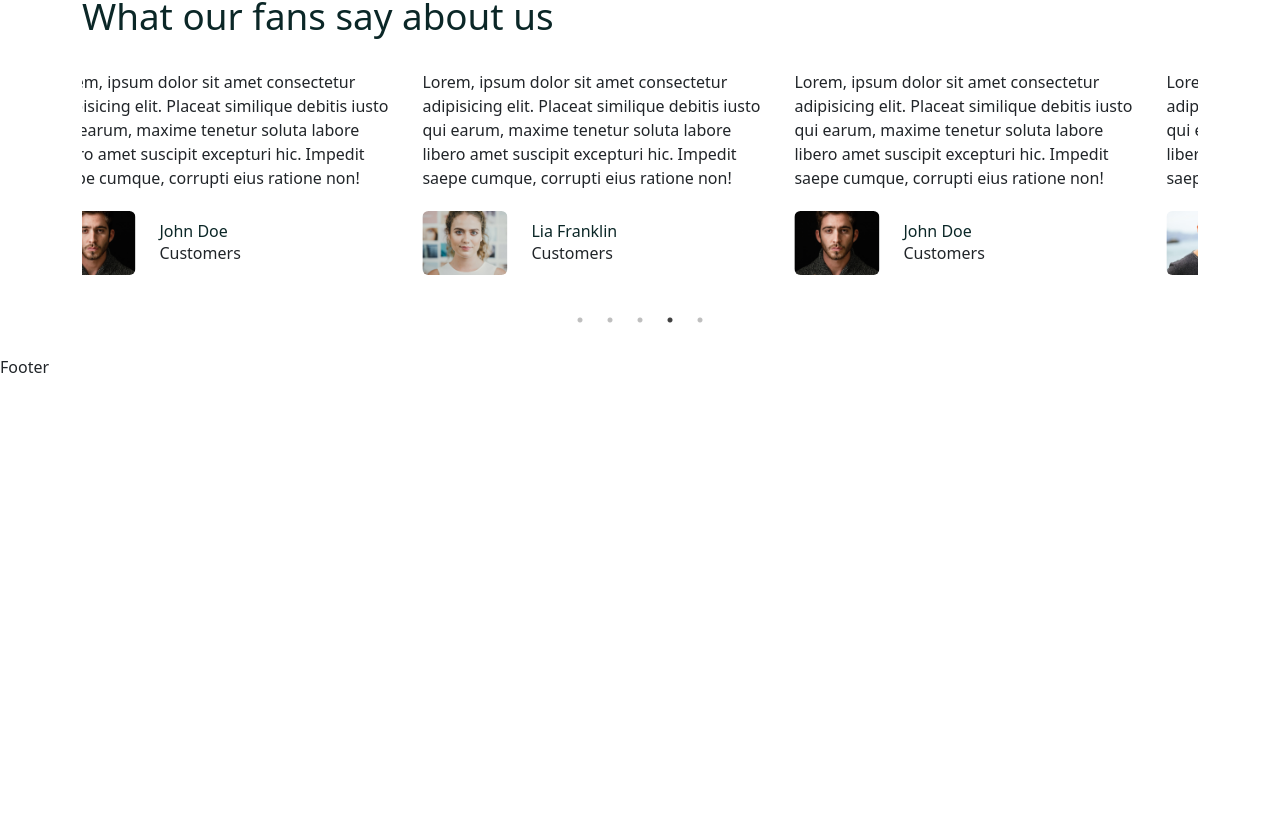
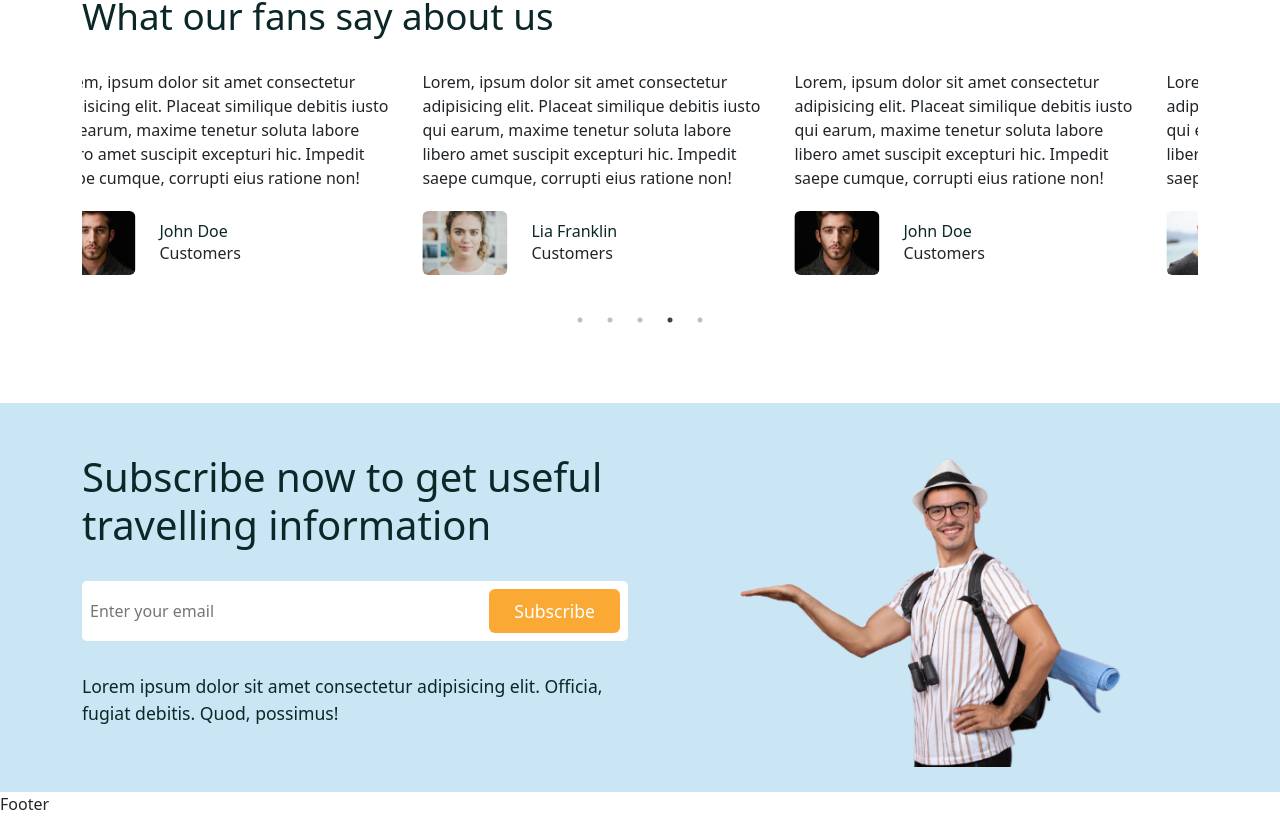
Before and after one commit to eric2umeh/tour-booking-mern, a React (Create React App) app in the folder frontend/: page /home in a window 1280 px wide. Shown: the part 3500-4316 px from the top of the page. Before the commit the page ends 3879 px from the top, so only its background shows below. Built offline with nearby package versions, Linux system fonts and the light colour scheme; a web font is replaced by a local one.

Commit message:
Add Newsletter file

```diff
--- a/frontend/src/pages/Home.jsx
+++ b/frontend/src/pages/Home.jsx
@@ -12,6 +12,7 @@ import ServiceList from '../services/ServiceList';
 import FeaturedTourList from '../components/Featured-tours/FeaturedTourList';
 import MasonryImagesGallery from '../components/Image-gallery/MasonryImagesGallery';
 import Testimonials from '../components/Testimonial/Testimonials';
+import Newsletter from '../shared/Newsletter';
 
 const Home = () => {
   return (
@@ -163,6 +164,9 @@ const Home = () => {
         </Container>
       </section>
       {/* Testimonial Section end  */}
+
+      {/* Newsletter starts */}
+      <Newsletter />
     </>
   );
 };
--- /dev/null
+++ b/frontend/src/shared/Newsletter.jsx
@@ -0,0 +1,38 @@
+import React from 'react';
+import './newsletter.css';
+
+import maleTourist from '../assets/images/male-tourist.png';
+import { Col, Container, Row } from 'reactstrap';
+
+const Newsletter = () => {
+  return (
+    <section className='newsletter'>
+      <Container>
+        <Row>
+          <Col lg="6">
+            <div className="newsletter__content">
+              <h2>Subscribe now to get useful travelling information</h2>
+
+              <div className="newsletter__input">
+                <input type="email" placeholder="Enter your email" />
+                <button className="btn newsletter__btn">Subscribe</button>
+              </div>
+
+              <p>
+                Lorem ipsum dolor sit amet consectetur adipisicing elit.
+                Officia, fugiat debitis. Quod, possimus!
+              </p>
+            </div>
+          </Col>
+          <Col lg="6">
+            <div className="newsletter__img">
+                <img src={maleTourist} alt="" />
+            </div>
+          </Col>
+        </Row>
+      </Container>
+    </section>
+  );
+};
+
+export default Newsletter;
--- /dev/null
+++ b/frontend/src/shared/newsletter.css
@@ -0,0 +1,49 @@
+.newsletter {
+  background: #cae5f4;
+  padding: 0;
+  margin-top: 3rem;
+}
+
+.newsletter__img img {
+  width: 100%;
+}
+.newsletter__content {
+  padding: 50px 0;
+}
+
+.newsletter__content h2 {
+  font-size: 2.5rem;
+  margin-bottom: 2rem;
+}
+
+.newsletter__input {
+  display: flex;
+  align-items: center;
+  justify-content: space-between;
+  background: #fff;
+  padding: 0.5rem;
+  margin-bottom: 2rem;
+  border-radius: 5px;
+}
+
+.newsletter__input input {
+  border: none;
+  font-size: 1rem;
+  color: var(--heading-color);
+}
+
+.newsletter__input input:focus {
+  outline: none;
+}
+
+.newsletter__btn {
+  padding: 0.5rem 1.5rem !important;
+  background: var(--secondary-color) !important;
+  color: #fff !important;
+  font-size: 1.1rem !important;
+}
+
+.newsletter__content p {
+  color: var(--heading-color);
+  font-size: 1.1rem;
+}
```
